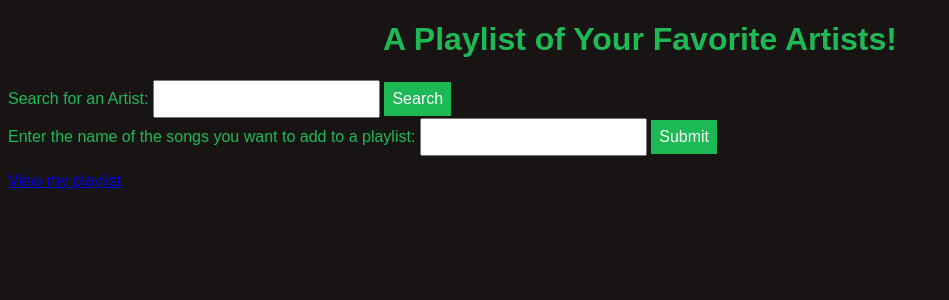
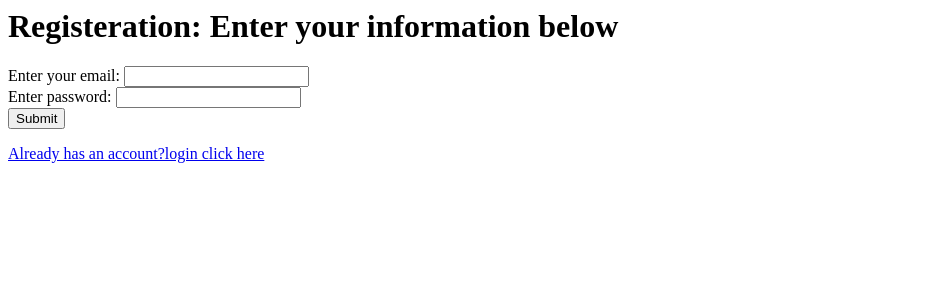
Before and after one commit to kityan2020/CS411Group2, a Flask app: page / in a window 1280 px wide. Shown: the top 300 px of the page, without its empty margins (0-949 px from the left). Run offline with Flask 3, Linux system fonts and the light colour scheme.

Commit message:
add register&login

```diff
--- a/app.py
+++ b/app.py
@@ -1,4 +1,4 @@
-from flask import Flask, jsonify, request,url_for, redirect, render_template
+from flask import Flask, jsonify, request, url_for, redirect, render_template
 import spotify
 import ticketmaster
 import json
@@ -12,10 +12,17 @@ def login():
         # get the username and password from the form data
         username = request.form['username']
         password = request.form['password']
+        # print(username,password)
         # check if the username and password are correct (replace this with your own authentication logic)
-        if username == 'admin' and password == 'password':
+        mycursor.execute("SELECT password FROM MusicApp.users WHERE email = '{0}'".format(username))
+        real_password= mycursor.fetchone()
+        real_password_int=str(int(real_password[0]))
+        # print(real_password,real_password_int,real_password_int==password)
+        if real_password_int==password:
             # if the login is successful, redirect to the main page
-            return redirect(url_for('Main.HTML'))
+            # print("redirect to main")
+            return render_template('Main.HTML')
+
         else:
             # if the login is not successful, redirect back to the login page with an error message
             return render_template('login.html', error='Invalid username or password')
@@ -24,8 +31,25 @@ def login():
     return render_template('login.html')
 
 @app.route('/')
-def index():
-    return render_template('Main.html',  artiststuff= "")
+def start():
+    return render_template('register.html')
+
+
+
+@app.route('/', methods=['GET', 'POST'])
+def register():
+    try:
+        email = request.form.get('email')
+        password = request.form.get('password')
+        print(email,password)
+    except:
+        print("please make sure enter all information")
+        return redirect(url_for('register'))
+    mycursor.execute('''INSERT INTO MusicApp.users(email,password) VALUES (%s, %s)''', (email, password))
+    mydb.commit()
+    return render_template('Main.HTML')
+
+
 
 @app.route('/playlist')
 def displaypl():
@@ -34,12 +58,13 @@ def displaypl():
 mydb = mysql.connector.connect(
   host="localhost",
   user="root",
-  password="911Apexpredator"
+  password="dd020912#"
 )
 
 if mydb.is_connected():
     print("Connection Established")
     mycursor = mydb.cursor()
+    mydb.commit()
 
 
 @app.route('/api/search', methods=['GET', 'POST'])
--- a/templates/login.html
+++ b/templates/login.html
@@ -15,5 +15,10 @@
     <button type="submit">Login</button>
   </form>
 
+  {%if error%}
+<h1>OOPS! There are some went wrong, please try again</a></h1>
+{% endif %}
+
+
 </body>
 </html>
--- /dev/null
+++ b/templates/register.html
@@ -0,0 +1,25 @@
+<head>
+    <title>Create an account!</title>
+</head>
+<body>
+    <div>
+        <div class="title">
+            <h1>Registeration: Enter your information below</h1>
+        </div>
+        <form method="post" action="{{ url_for('start') }}">
+            <label for="email">Enter your email:</label>
+            <input type="email" name="email",required="true" /><br />
+
+            <label for="password">Enter password:</label>
+            <input type="password" name="password",required="true" /><br />
+
+            <input type="submit" />
+        </form>
+
+
+<a href='/login'>Already has an account?login click here</a>
+
+
+
+    </div>
+</body>
```
